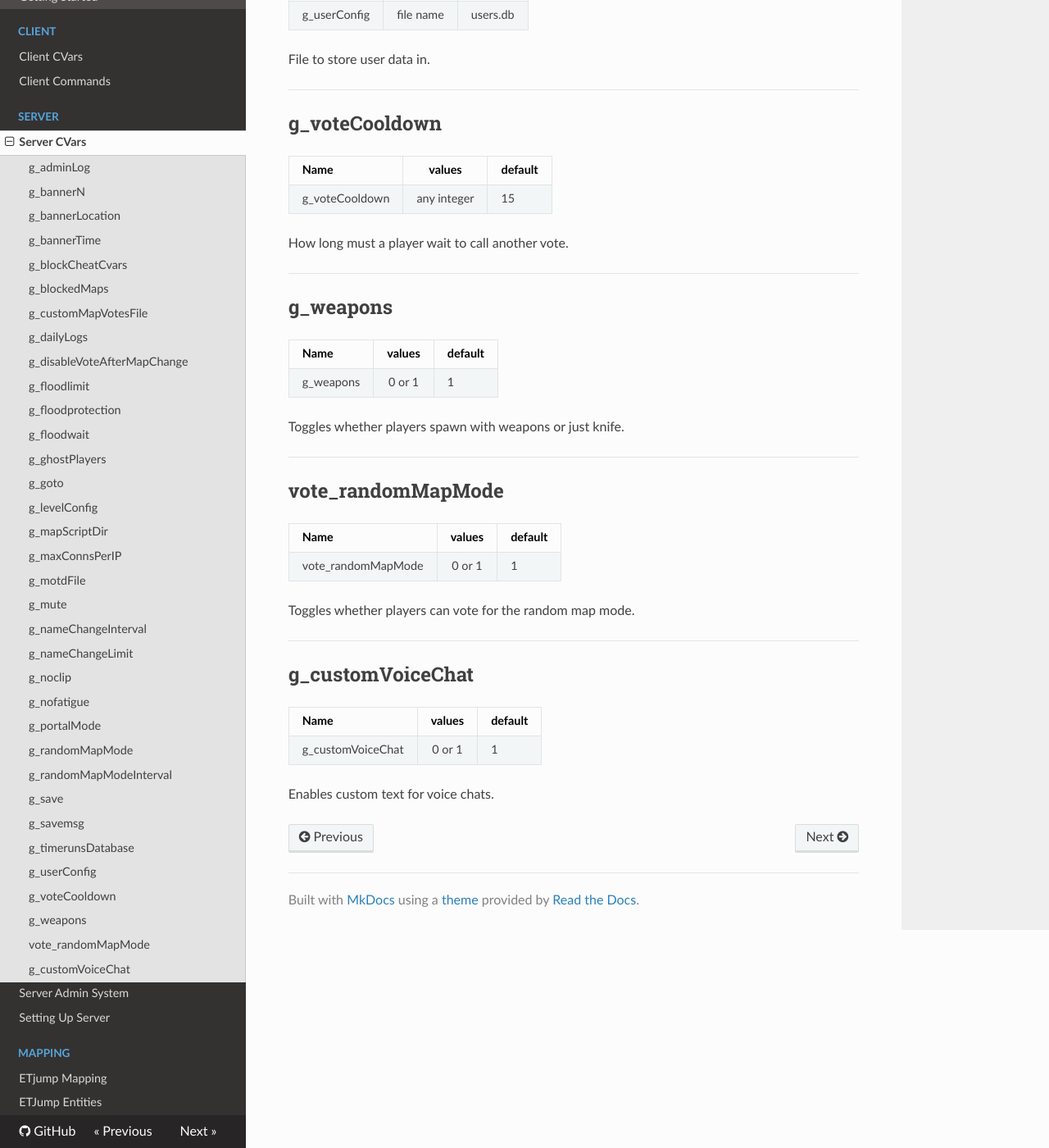
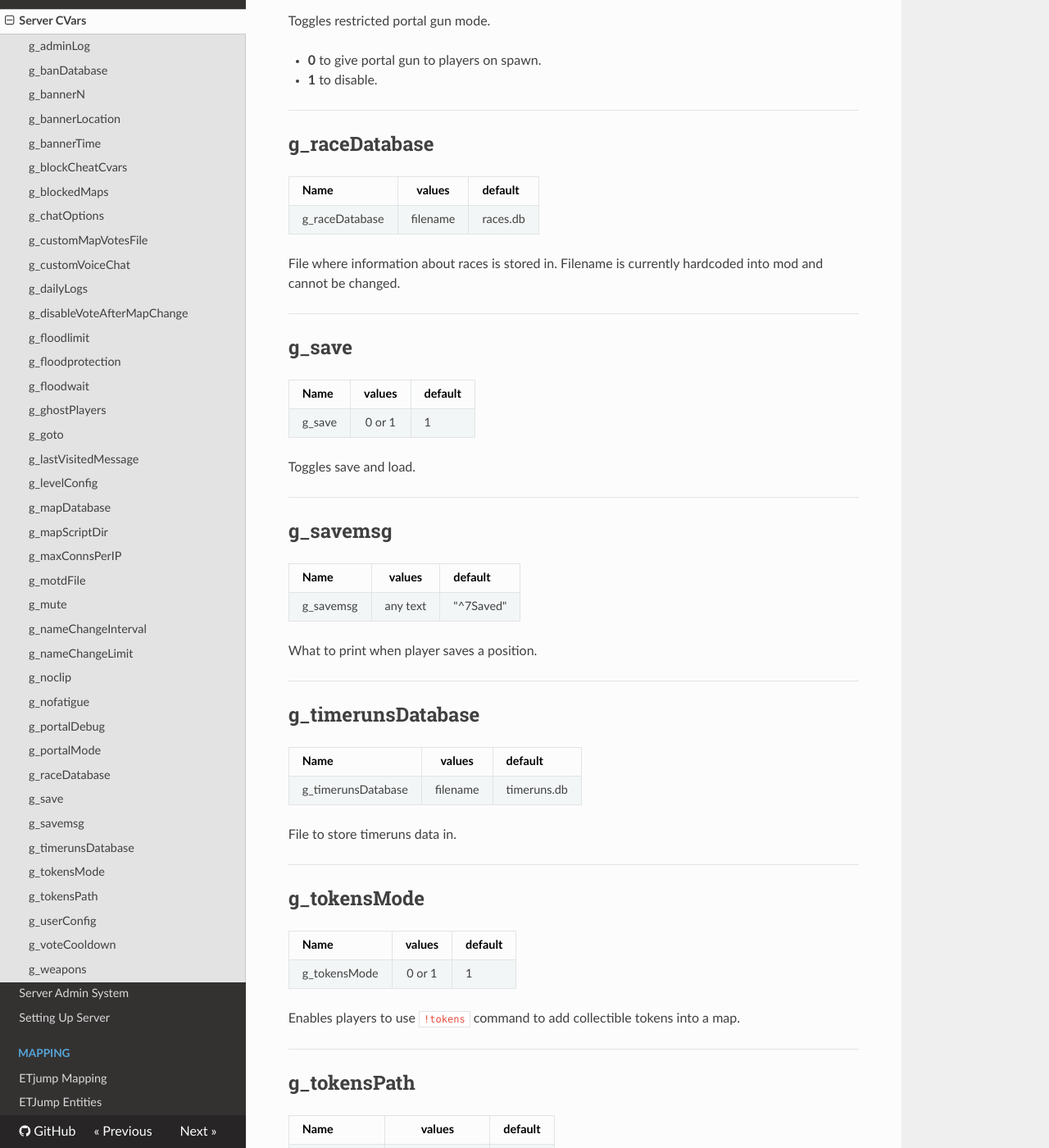
Before and after one commit to etjump/documentation, an MkDocs documentation site: the page built from docs/server/server_cvars.md, in a window 1280 px wide and 1400 px high, scrolled down 7132 px. Shown: the whole window at 82% size. Built offline with MkDocs 1.6.1, drawn with Linux system fonts in a browser that asks for light colours; nearby versions of some CDN libraries; old or Windows-style settings are respelled for this version of MkDocs; some of the changed text lies outside the part shown.

Commit message:
Updated server cvars

```diff
--- a/docs/server/server_cvars.md
+++ b/docs/server/server_cvars.md
@@ -1,5 +1,7 @@
 # List of ETJump server cvars
 Below is a list of all ETJump related cvars (console variables) for server configuration.
+
+---
 
 ## g_adminLog
 Name                    | values        | default
@@ -10,12 +12,21 @@
 
 ---
 
+## g_banDatabase
+Name                    | values        | default
+------------------------|:-------------:|-------------
+g_banDatabase           | filename      | bans.dat
+
+File where bans are stored. Filename is currently hardcoded into mod and cannot be changed.
+
+---
+
 ## g_bannerN
 Name                    | values        | default
 ------------------------|:-------------:|-------------
 g_bannerN               | any text      |
 
-Where N is a number from 1 to 5. Toggles whether to log admin commands in a separate log.
+Where N is a number from 1 to 5. Text to print out in a banner.
 
 ---
 
@@ -38,7 +49,7 @@
 ------------------------|:-------------:|-------------
 g_bannerTime            | any integer   | 60000
 
-How often in milliseconds to print the banner.
+How often in milliseconds to print banners.
 
 ---
 
@@ -56,16 +67,34 @@
 ------------------------|:-------------:|-------------
 g_blockedMaps           | map names     |
 
-A list of maps that cannot be voted for. Maps are separated by space.
+A list of maps that cannot be voted for. Names are separated by space. Use .bsp names.
+
+---
+
+## g_chatOptions
+Name                    | values        | default
+------------------------|:-------------:|-------------
+g_chatOptions           | 0 or 1        | 1
+
+Allow players to highlight other players in chat using @name@.
 
 ---
 
 ## g_customMapVotesFile
 Name                    | values        | default
 ------------------------|:-------------:|-------------
-g_customMapVotesFile    | file name     | customvotes.json
+g_customMapVotesFile    | filename      | customvotes.json
 
-File name for the custom map votes file.
+Filename for the custom map votes file.
+
+---
+
+## g_customVoiceChat
+Name                    | values        | default
+------------------------|:-------------:|-------------
+g_customVoiceChat       | 0 or 1        | 1
+
+Enables custom text for voice chats.
 
 ---
 
@@ -132,12 +161,30 @@
 
 ---
 
+## g_lastVisitedMessage
+Name                    | values        | default
+------------------------|:-------------:|-------------
+g_lastVisitedMessage    | any text      | ^2Welcome back! Your last visit was on [t].
+
+Message that prints to returning players.
+
+---
+
 ## g_levelConfig
 Name                    | values        | default
 ------------------------|:-------------:|-------------
-g_levelConfig           | file name     | levels.cfg
+g_levelConfig           | filename      | levels.cfg
 
 File to store levels in.
+
+---
+
+## g_mapDatabase
+Name                    | values        | default
+------------------------|:-------------:|-------------
+g_mapDatabase           | filename      | maps.dat
+
+File where information about maps is stored (eg. playtime).
 
 ---
 
@@ -162,7 +209,7 @@
 ## g_motdFile
 Name                    | values        | default
 ------------------------|:-------------:|-------------
-g_motdFile              | file name     | motd.json
+g_motdFile              | filename     | motd.json
 
 File that has the message of the day.
 
@@ -218,6 +265,15 @@
 
 ---
 
+## g_portalDebug
+Name                    | values        | default
+------------------------|:-------------:|-------------
+g_portalDebug           | 0 or 1        | 0
+
+Toggles drawing of portal activation box.
+
+---
+
 ## g_portalMode
 Name                    | values        | default
 ------------------------|:-------------:|-------------
@@ -230,21 +286,12 @@
 
 ---
 
-## g_randomMapMode
+## g_raceDatabase
 Name                    | values        | default
 ------------------------|:-------------:|-------------
-g_randomMapMode         | 0 or 1        | 0
+g_raceDatabase          | filename      | races.db
 
-Toggles whether the map is changed to a random map after given interval.
-
----
-
-## g_randomMapModeInterval
-Name                    | values        | default
-------------------------|:-------------:|-------------
-g_randomMapModeInterval | any integer   | 30
-
-How long until map will be changed to another one.
+File where information about races is stored in. Filename is currently hardcoded into mod and cannot be changed.
 
 ---
 
@@ -262,23 +309,41 @@
 ------------------------|:-------------:|-------------
 g_savemsg               | any text      | "^7Saved"
 
-What to print when user saves a position.
+What to print when player saves a position.
 
 ---
 
 ## g_timerunsDatabase
 Name                    | values        | default
 ------------------------|:-------------:|-------------
-g_timerunsDatabase      | file name     | timeruns.db
+g_timerunsDatabase      | filename     | timeruns.db
 
 File to store timeruns data in.
+
+---
+
+## g_tokensMode
+Name                    | values        | default
+------------------------|:-------------:|-------------
+g_tokensMode            | 0 or 1        | 1
+
+Enables players to use `!tokens` command to add collectible tokens into a map.
+
+---
+
+## g_tokensPath
+Name                    | values        | default
+------------------------|:-------------:|-------------
+g_tokensPath            | directory name| tokens
+
+Directory where tokens information is stored.
 
 ---
 
 ## g_userConfig
 Name                    | values        | default
 ------------------------|:-------------:|-------------
-g_userConfig            | file name     | users.db
+g_userConfig            | filename     | users.db
 
 File to store user data in.
 
@@ -301,19 +366,3 @@
 Toggles whether players spawn with weapons or just knife.
 
 ---
-
-## vote_randomMapMode
-Name                    | values        | default
-------------------------|:-------------:|-------------
-vote_randomMapMode      | 0 or 1        | 1
-
-Toggles whether players can vote for the random map mode.
-
----
-
-## g_customVoiceChat
-Name                    | values        | default
-------------------------|:-------------:|-------------
-g_customVoiceChat       | 0 or 1        | 1
-
-Enables custom text for voice chats.
```
Also changed, not shown: other parts of docs/server/server_cvars.md (+1 -1 lines).
